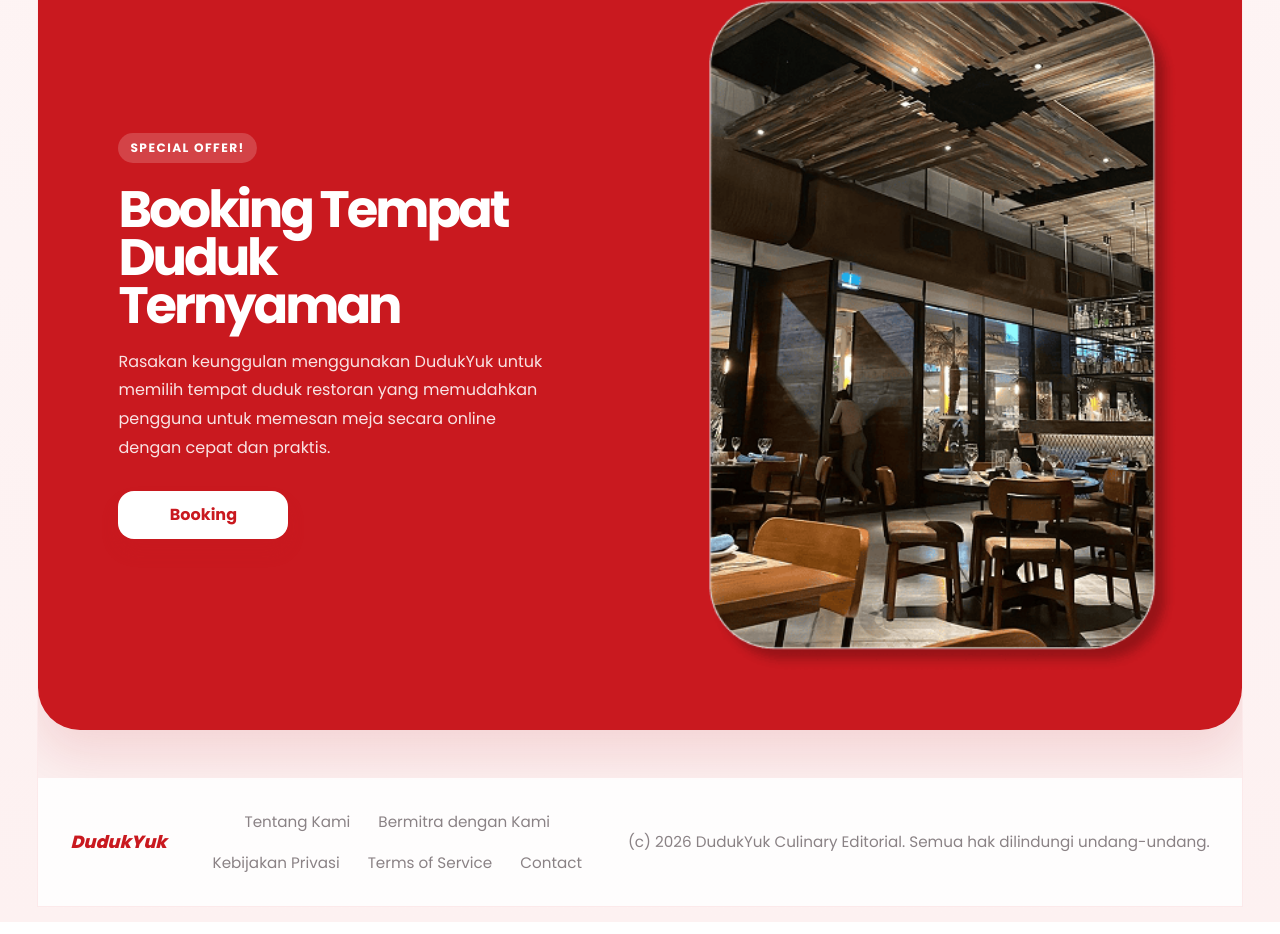
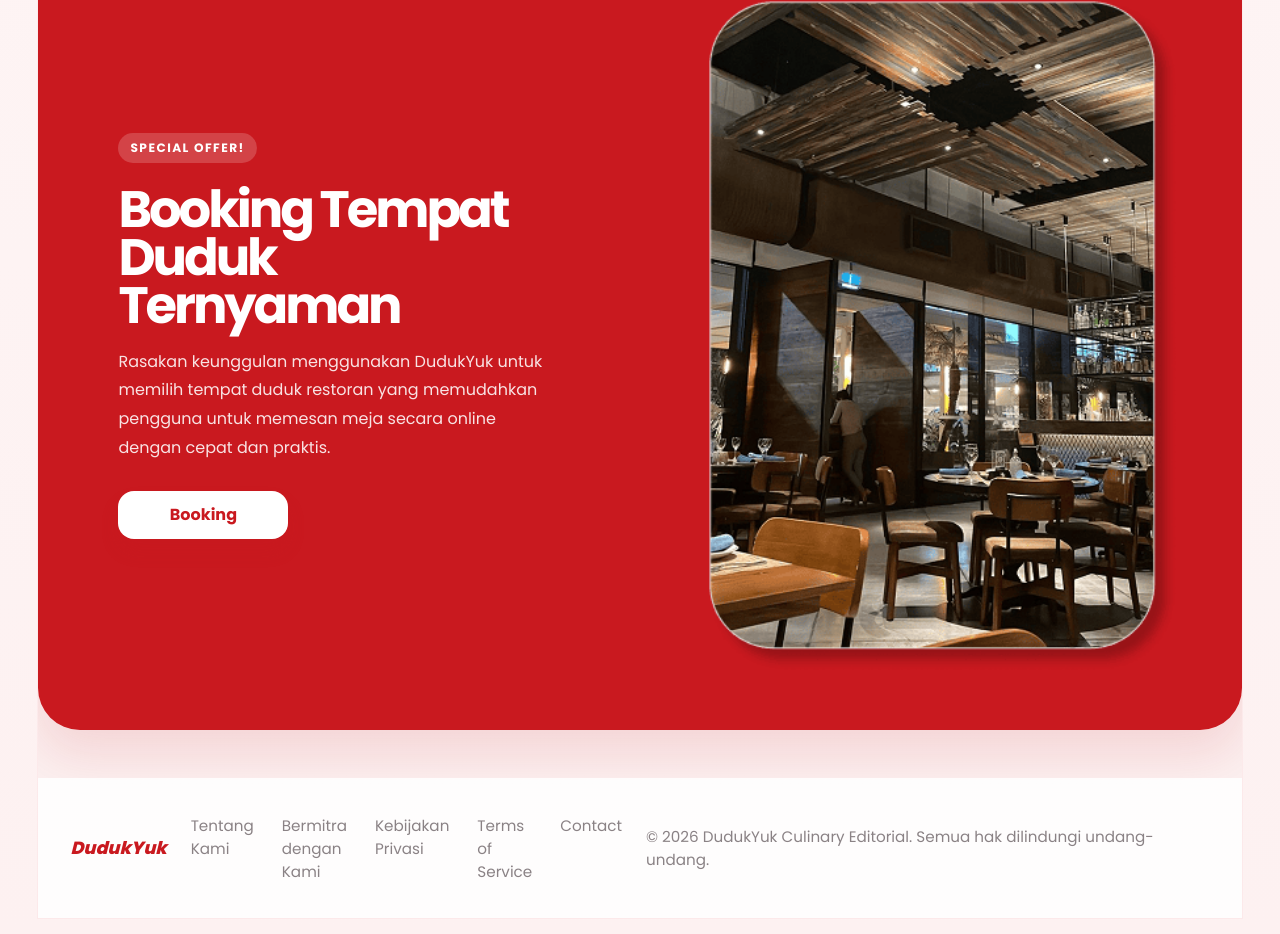
Before and after one commit to KiandrAHD/dudukyu, a plain HTML site: page frontend/pages/index.html in a window 1280 px wide. Shown: the part 1769-2703 px from the top of the page. Drawn offline with Linux system fonts and the light colour scheme.

Commit message:
perubahan pada footers

```diff
--- a/frontend/pages/index.html
+++ b/frontend/pages/index.html
@@ -165,7 +165,7 @@
                 <a href="#">Terms of Service</a>
                 <a href="#">Contact</a>
             </nav>
-            <p class="footer-copy">(c) 2026 DudukYuk Culinary Editorial. Semua hak dilindungi undang-undang.</p>
+            <p class="footer-copy">© 2026 DudukYuk Culinary Editorial. Semua hak dilindungi undang-undang.</p>
         </footer>
     </div>
 
--- a/frontend/styles/home.css
+++ b/frontend/styles/home.css
@@ -347,9 +347,9 @@ a {
 }
 
 .footer-links {
-    display: flex;
+    display: flex;;
     justify-content: center;
-    flex-wrap: wrap;
+    flex-wrap: nowrap;
     gap: 18px 28px;
 }
 
```
